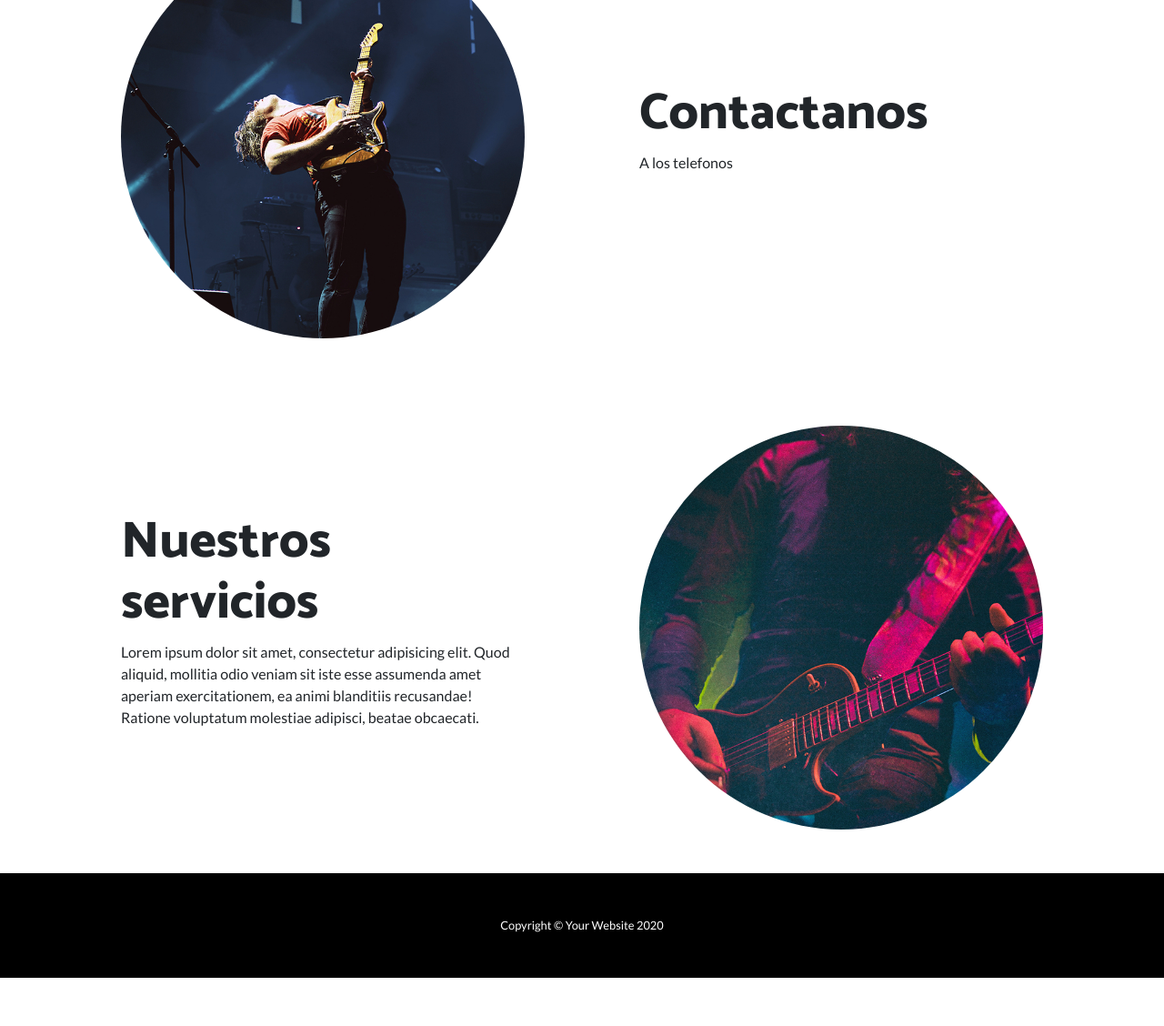
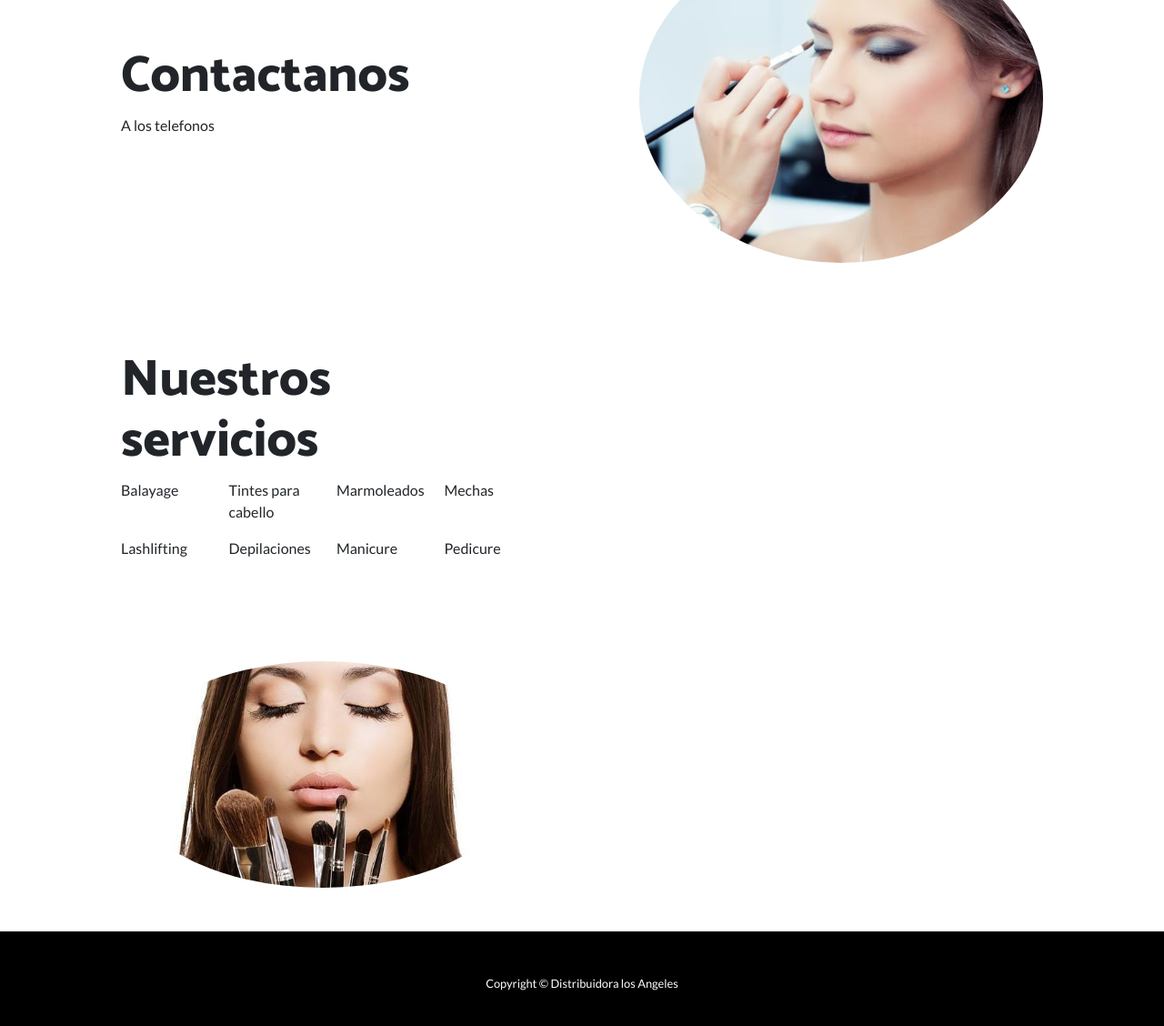
Before and after one commit to Jdeleons/Jdeleons.github.io, a website: page index.html in a window 1280 px wide. Shown: the part 1462-2590 px from the top of the page at 91% size. Before the commit the page ends 2537 px from the top, so only its background shows below. Drawn offline with Linux system fonts and the light colour scheme.

Commit message:
cambios imagenes
imagenes

```diff
--- a/index.html
+++ b/index.html
@@ -81,15 +81,33 @@
       <div class="row align-items-center">
         <div class="col-lg-6">
           <div class="p-5">
-            <img class="img-fluid rounded-circle" src="img/02.jpg" alt="">
-          </div>
-        </div>
-        <div class="col-lg-6">
-          <div class="p-5">
             <h2 class="display-4">Contactanos</h2>
             <p>A los telefonos</p>
             <p></p>
+          </div>
+        </div>
 
+        <div class="col-lg-6 order-lg-1">
+          <div class="p-5">
+            <h2 class="display-4">Nuestros servicios</h2>
+            <div class="row">
+              <div class="col-lg-3"><p>Balayage </p></div>
+              <div class="col-lg-3"><p>Tintes para cabello </p></div>
+              <div class="col-lg-3"><p>Marmoleados</p></div>
+              <div class="col-lg-3"><p>Mechas</p></div>
+            </div>
+            <div class="row">
+              <div class="col-lg-3"><p>Lashlifting</p></div>
+              <div class="col-lg-3"><p>Depilaciones</p></div>
+              <div class="col-lg-3"><p>Manicure</p></div>
+              <div class="col-lg-3"><p>Pedicure</p></div>
+            </div>
+          </div>
+        </div>
+
+        <div class="col-lg-6">
+          <div class="p-5">
+            <img class="img-fluid rounded-circle" src="img/05.jpg" alt="">
           </div>
         </div>
       </div>
@@ -101,13 +119,7 @@
       <div class="row align-items-center">
         <div class="col-lg-6 order-lg-2">
           <div class="p-5">
-            <img class="img-fluid rounded-circle" src="img/03.jpg" alt="">
-          </div>
-        </div>
-        <div class="col-lg-6 order-lg-1">
-          <div class="p-5">
-            <h2 class="display-4">Nuestros servicios</h2>
-            <p>Lorem ipsum dolor sit amet, consectetur adipisicing elit. Quod aliquid, mollitia odio veniam sit iste esse assumenda amet aperiam exercitationem, ea animi blanditiis recusandae! Ratione voluptatum molestiae adipisci, beatae obcaecati.</p>
+            <img class="img-fluid rounded-circle" src="img/06.jpg" alt="">
           </div>
         </div>
       </div>
@@ -117,7 +129,7 @@
   <!-- Footer -->
   <footer class="py-5 bg-black">
     <div class="container">
-      <p class="m-0 text-center text-white small">Copyright &copy; Your Website 2020</p>
+      <p class="m-0 text-center text-white small">Copyright &copy; Distribuidora los Angeles</p>
     </div>
     <!-- /.container -->
   </footer>
```
Also changed, not shown: img/04.jpg (added), img/05.jpg (added), img/06.jpg (added).
